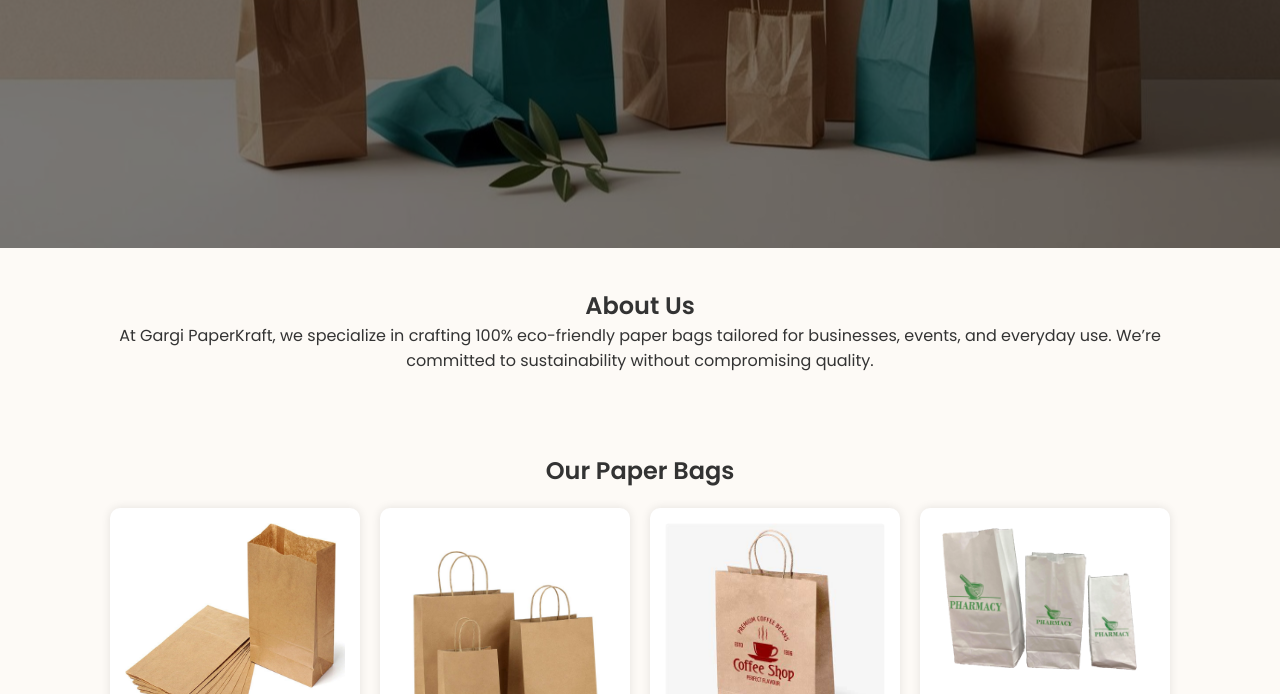
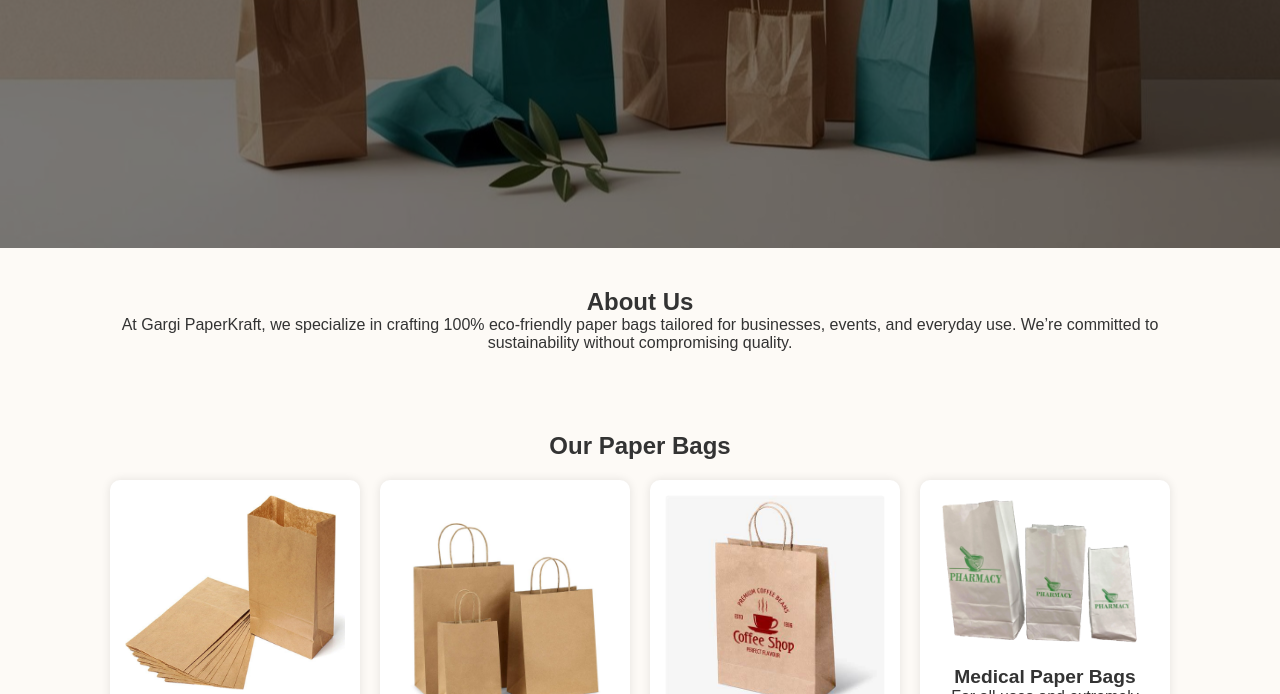
Before and after one commit to DonVvs/GargiPaperKraft, a plain HTML site: page index.html in a window 1280 px wide. Shown: the part 582-1276 px from the top of the page. Drawn offline with Linux system fonts and the light colour scheme.

Commit message:
Update style.css

```diff
--- a/css/style.css
+++ b/css/style.css
@@ -4,7 +4,7 @@
     box-sizing: border-box;
   }
   body {
-    font-family: 'Poppins', sans-serif;
+    font-family: 'Arial Rounded MT Bold', 'Arial Rounded Bold', 'Arial', sans-serif;
     background-color: #fdfaf6;
     color: #333;
   }
```
